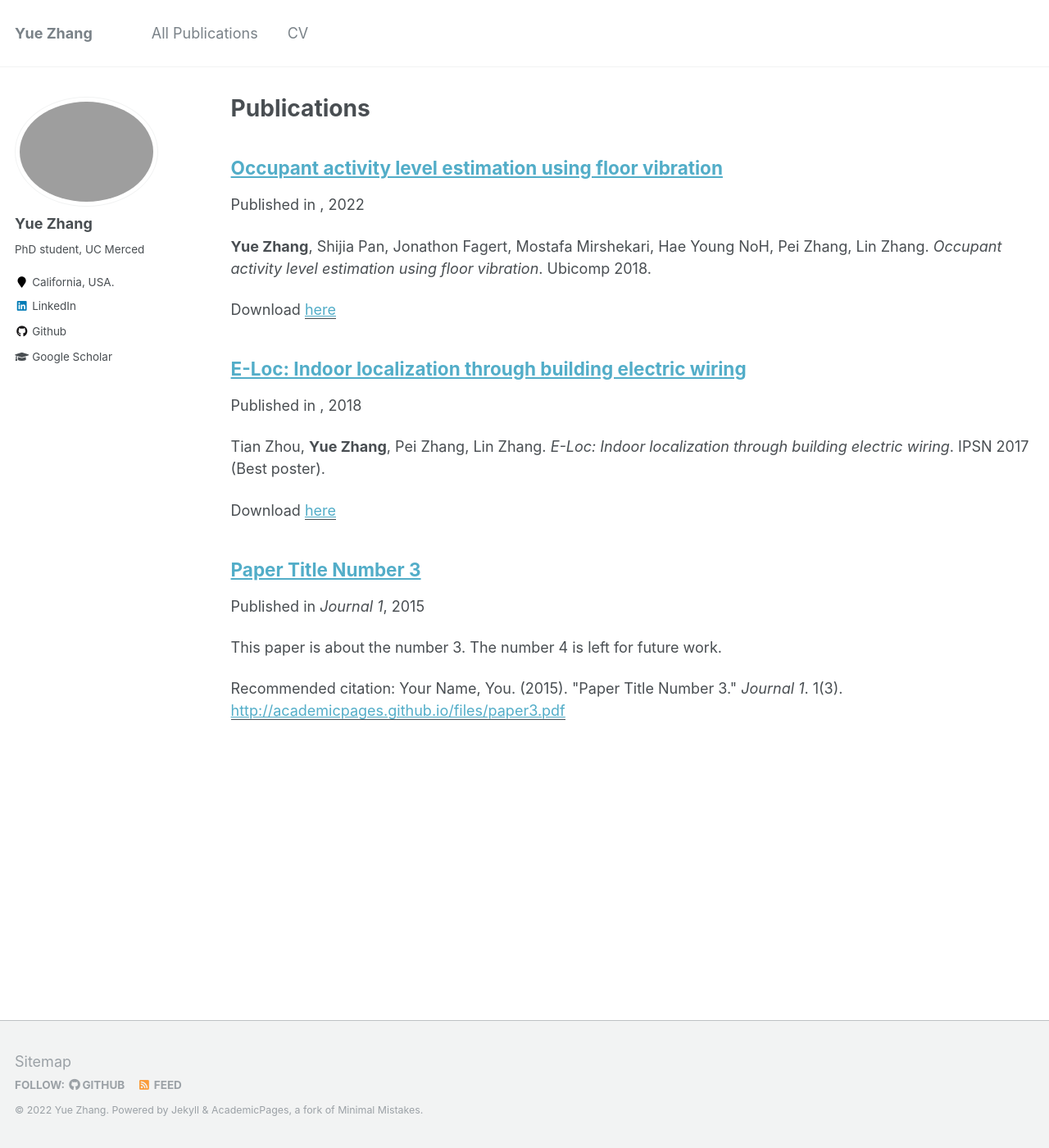
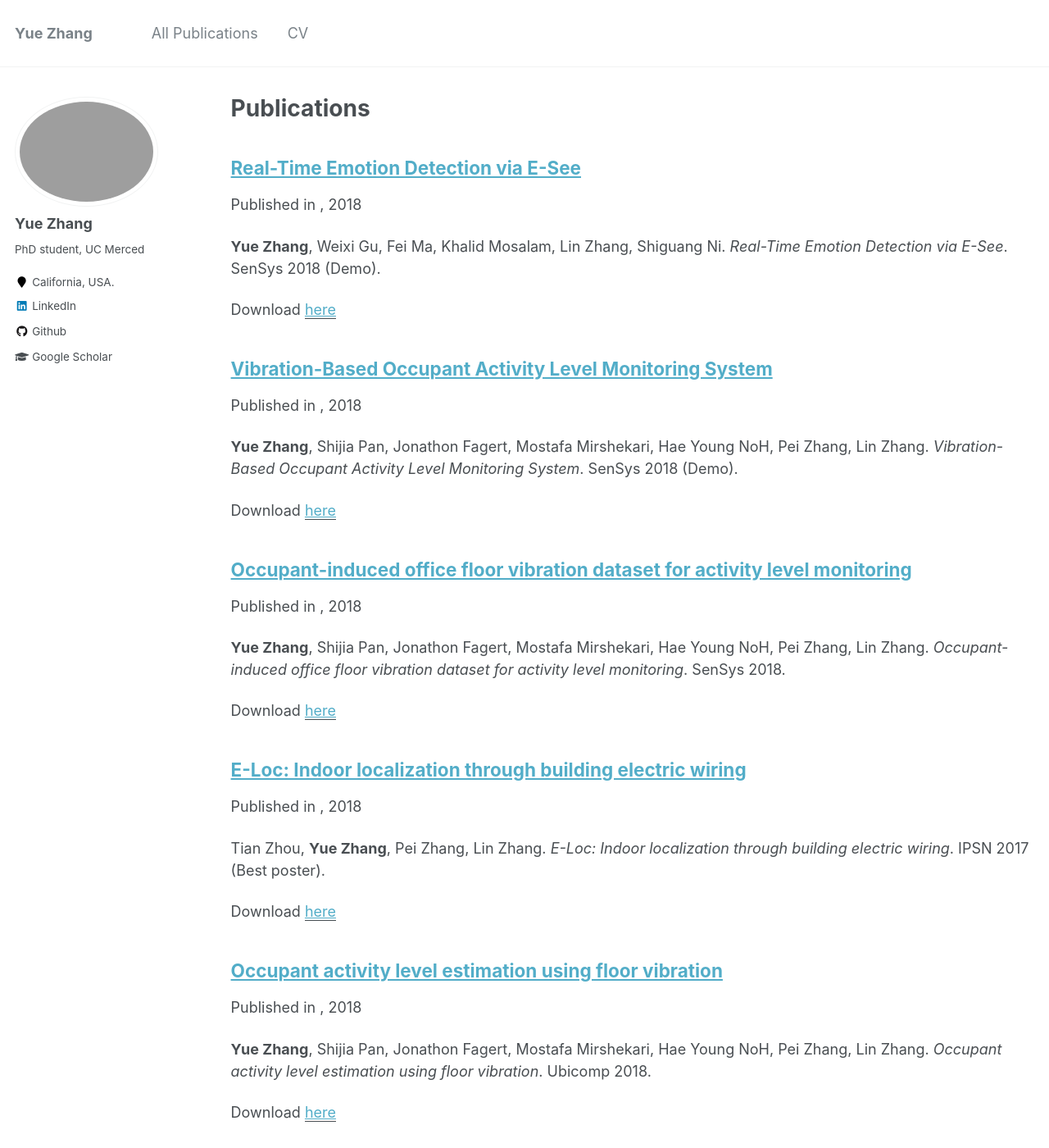
Before and after one commit to YZthu/YZthu, a Jekyll site: the page built from _pages/publications.md, in a window 1280 px wide and 1400 px high. Shown: the whole window at 82% size. Built offline with Jekyll 4.4.1, drawn with Linux system fonts in a browser that asks for light colours.

Commit message:
add more papers

````diff
--- a/_publications/2015-10-01-paper-title-number-3.md
+++ /dev/null
@@ -1,15 +0,0 @@
----
-title: "Paper Title Number 3"
-collection: publications
-permalink: /publication/2015-10-01-paper-title-number-3
-excerpt: 'This paper is about the number 3. The number 4 is left for future work.'
-date: 2015-10-01
-venue: 'Journal 1'
-paperurl: 'http://academicpages.github.io/files/paper3.pdf'
-citation: 'Your Name, You. (2015). &quot;Paper Title Number 3.&quot; <i>Journal 1</i>. 1(3).'
----
-This paper is about the number 3. The number 4 is left for future work.
-
-[Download paper here](http://academicpages.github.io/files/paper3.pdf)
-
-Recommended citation: Your Name, You. (2015). "Paper Title Number 3." <i>Journal 1</i>. 1(3).
--- /dev/null
+++ b/_publications/2018_SenSys_Demo.md
@@ -0,0 +1,23 @@
+---
+title: "Vibration-Based Occupant Activity Level Monitoring System"
+collection: publications
+permalink: /publication/2018_SenSys_Demo
+excerpt:
+date: 2018-11-04
+venue:
+paperurl: 'https://dl.acm.org/doi/10.1145/3274783.3275177'
+citation:
+---
+**Yue Zhang**, Shijia Pan, Jonathon Fagert, Mostafa Mirshekari, Hae Young NoH, Pei Zhang, Lin Zhang. *Vibration-Based Occupant Activity Level Monitoring System*. SenSys 2018 (Demo).
+
+[PDF](http://yzthu.github.io/files/2018_SenSys_Demo.pdf) [DOI](diolink)
+[Cite]
+```markdown
+@inproceedings{zhang2018vibration,
+  title={Vibration-Based Occupant Activity Level Monitoring System},
+  author={Zhang, Yue and Pan, Shijia and Fagert, Jonathon and Mirshekari, Mostafa and Noh, Hae Young and Zhang, Pei and Zhang, Lin},
+  booktitle={Proceedings of the 16th ACM Conference on Embedded Networked Sensor Systems},
+  pages={349--350},
+  year={2018}
+}
+```
--- /dev/null
+++ b/_publications/2018_SenSys_Demo_emotion.md
@@ -0,0 +1,23 @@
+---
+title: "Real-Time Emotion Detection via E-See"
+collection: publications
+permalink: /publication/2018_SenSys_Demo_emotion
+excerpt:
+date: 2018-11-04
+venue:
+paperurl: 'https://dl.acm.org/doi/abs/10.1145/3274783.3275213'
+citation:
+---
+**Yue Zhang**, Weixi Gu, Fei Ma, Khalid Mosalam, Lin Zhang, Shiguang Ni. *Real-Time Emotion Detection via E-See*. SenSys 2018 (Demo).
+
+[PDF](http://yzthu.github.io/files/2018_SenSys_Demo.pdf) [DOI](diolink)
+[Cite]
+```markdown
+@inproceedings{gu2018real,
+  title={Real-Time Emotion Detection via E-See},
+  author={Gu, Weixi and Zhang, Yue and Ma, Fei and Mosalam, Khalid and Zhang, Lin and Ni, Shiguang},
+  booktitle={Proceedings of the 16th ACM Conference on Embedded Networked Sensor Systems},
+  pages={420--421},
+  year={2018}
+}
+```
--- /dev/null
+++ b/_publications/2018_SenSys_workshop.md
@@ -0,0 +1,23 @@
+---
+title: "Occupant-induced office floor vibration dataset for activity level monitoring"
+collection: publications
+permalink: /publication/2018_SenSys_workshop
+excerpt:
+date: 2018-11-01
+venue:
+paperurl: 'https://dl.acm.org/doi/10.1145/3277868.3277871'
+citation:
+---
+**Yue Zhang**, Shijia Pan, Jonathon Fagert, Mostafa Mirshekari, Hae Young NoH, Pei Zhang, Lin Zhang. *Occupant-induced office floor vibration dataset for activity level monitoring*. SenSys 2018.
+
+[PDF](http://yzthu.github.io/files/2018_SenSys_DATA.pdf) [DOI](diolink)
+[Cite]
+```markdown
+@inproceedings{zhang2018occupant,
+  title={Occupant-induced office floor vibration dataset for activity level monitoring},
+  author={Zhang, Yue and Pan, Shijia and Fagert, Jonathon and Mirshekari, Mostafa and Noh, Hae Young and Zhang, Pei and Zhang, Lin},
+  booktitle={Proceedings of the First Workshop on Data Acquisition To Analysis},
+  pages={5--6},
+  year={2018}
+}
+```
--- a/_publications/2018_Ubicomp_workshop.md
+++ b/_publications/2018_Ubicomp_workshop.md
@@ -3,7 +3,7 @@ title: "Occupant activity level estimation using floor vibration"
 collection: publications
 permalink: /publication/2018_Ubicomp_workshop
 excerpt:
-#date:
+date: 2018-08-01
 venue:
 paperurl: 'https://dl.acm.org/doi/10.1145/3267305.3274184'
 citation:
````
Also changed, not shown: _pages/about.md (+9 -0 lines), 8 other files.
